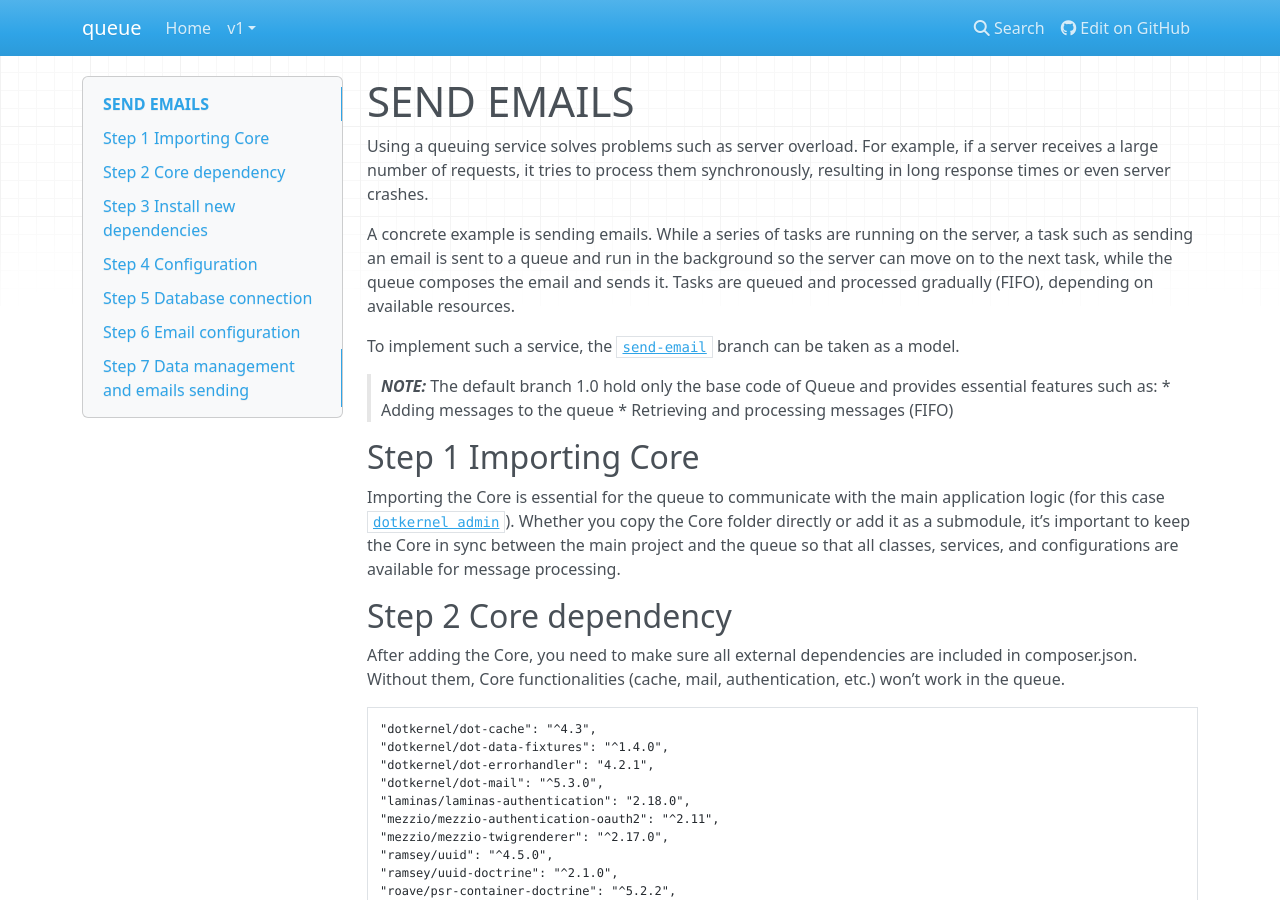
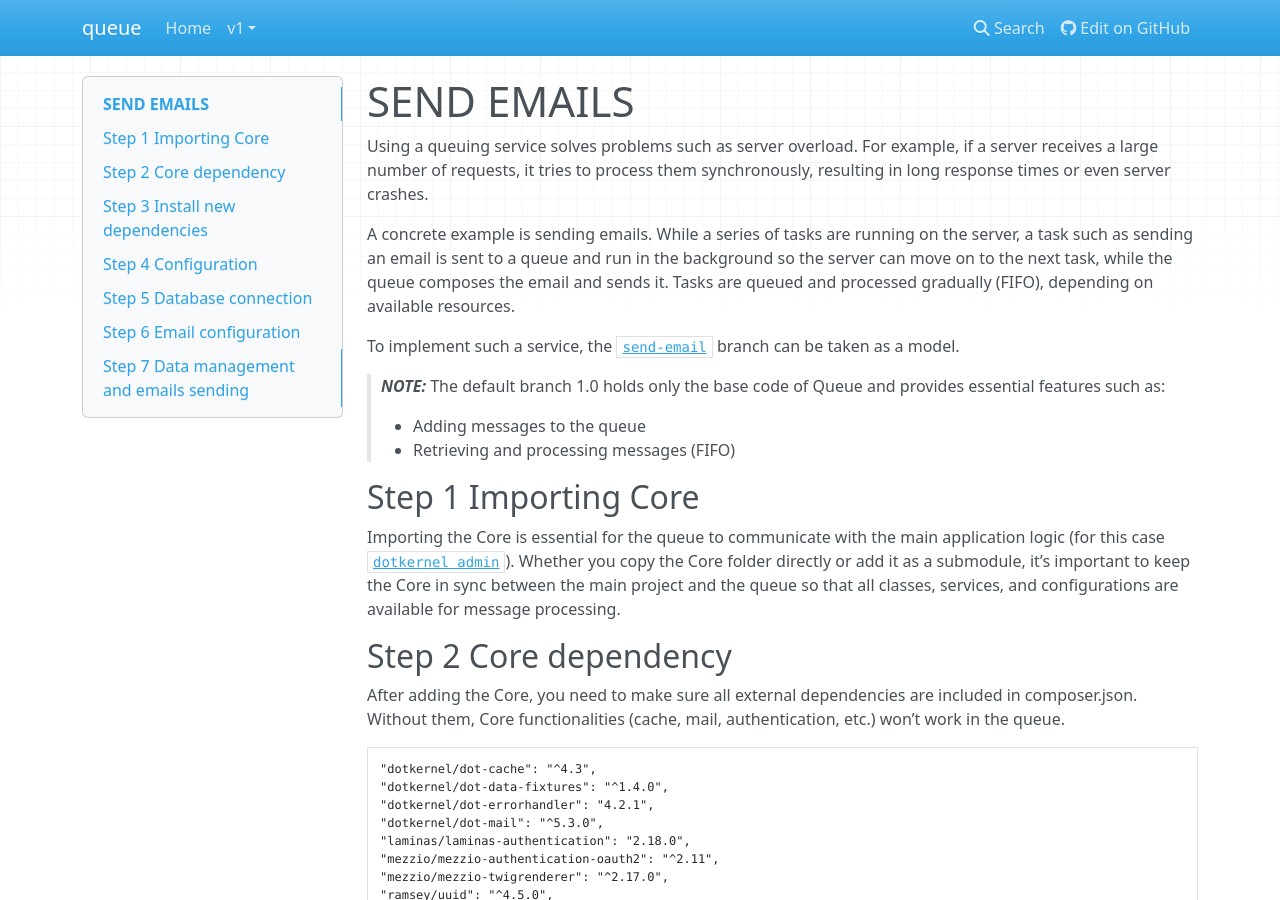
Before and after one commit to dotkernel/queue-documentation, an MkDocs documentation site: the page built from docs/book/v1/How to/send-emails.md, in a window 1280 px wide and 900 px high. Built offline with MkDocs 1.6.1, drawn with Linux system fonts in a browser that asks for light colours; nearby versions of some CDN libraries.

Commit message:
typo
Signed-off-by: bota <Bota@dotkernel.com>

```diff
--- a/docs/book/v1/How to/send-emails.md
+++ b/docs/book/v1/How to/send-emails.md
@@ -6,7 +6,8 @@ A concrete example is sending emails. While a series of tasks are running on the
 
 To implement such a service, the [`send-email`](https://github.com/dotkernel/queue/tree/send-email) branch can be taken as a model.
 
-> **_NOTE:_**  The default branch 1.0 hold only the base code of Queue and provides essential features such as:
+> **_NOTE:_**  The default branch 1.0 holds only the base code of Queue and provides essential features such as:
+>
 > * Adding messages to the queue
 > * Retrieving and processing messages (FIFO)
 
```
